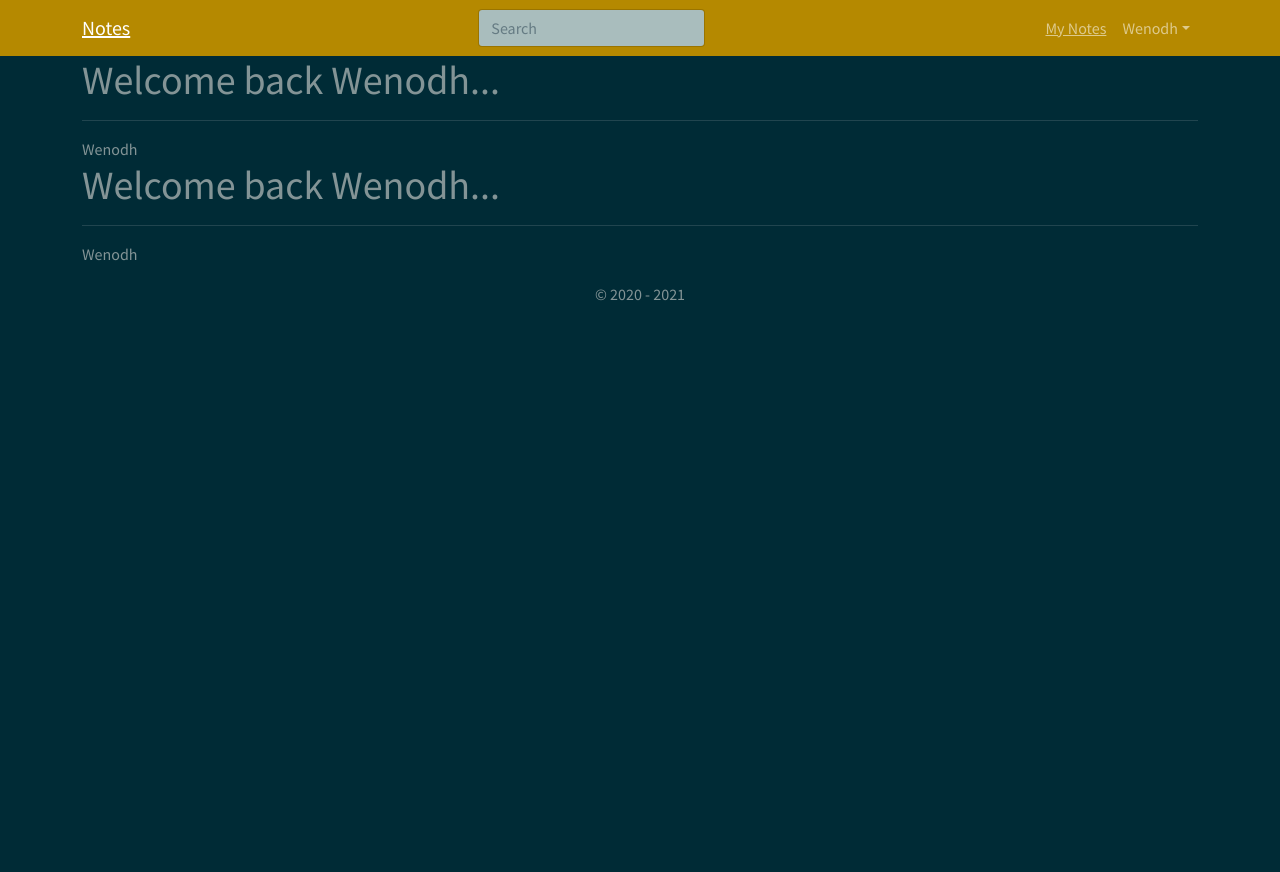
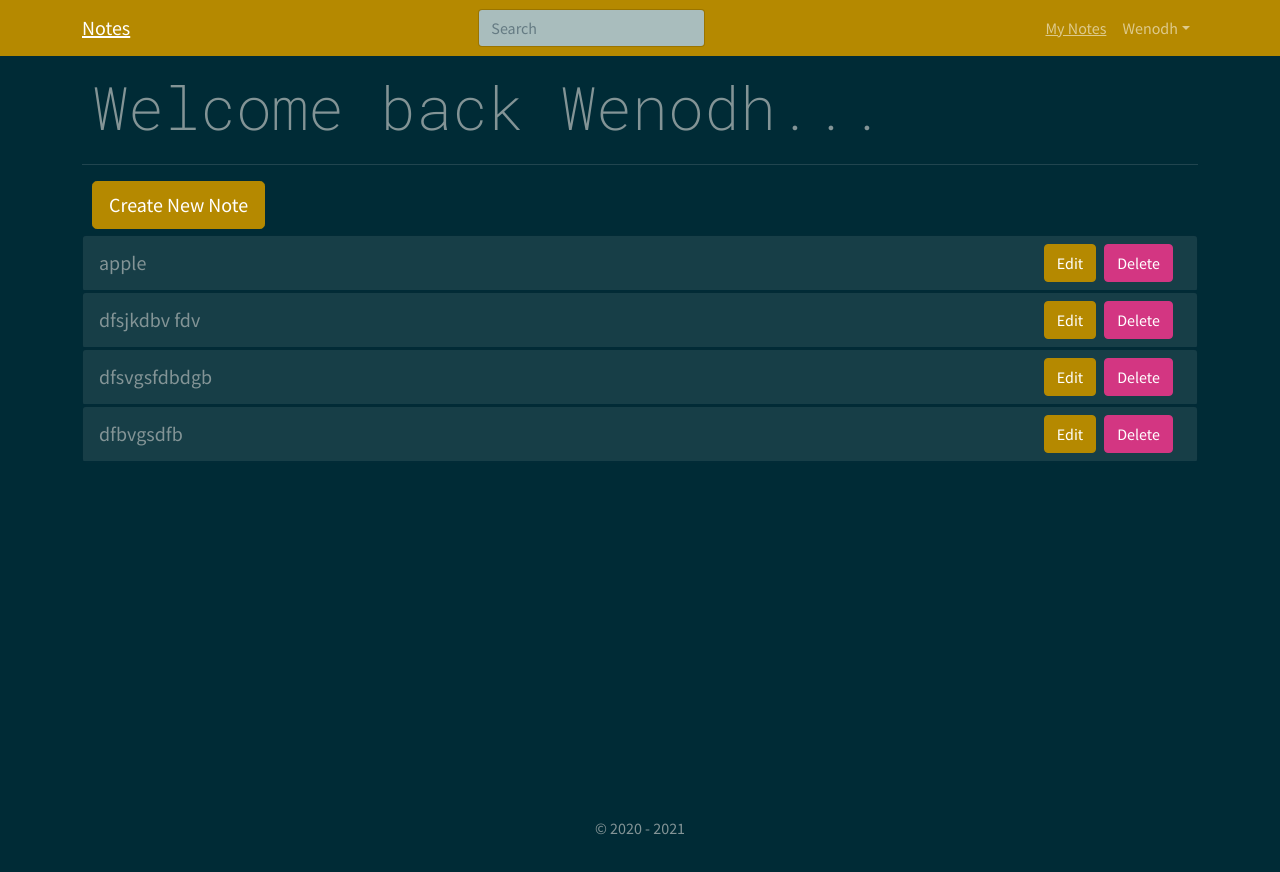
Before and after one commit to Wenodh/notes, a React (Create React App) app in the folder frontend/: page /mynotes in a window 1280 px wide. Before the commit the page ends 800 px from the top, so only its background shows below. Built offline with nearby package versions, Linux system fonts and the light colour scheme.

Commit message:
changed basic my notes page added accordion

```diff
--- a/frontend/src/components/MainScreen.css
+++ b/frontend/src/components/MainScreen.css
@@ -0,0 +1,23 @@
+@import url('https://fonts.googleapis.com/css2?family=Roboto+Mono:wght@200&display=swap');
+
+.mainBack {
+    min-height: 93vh;
+    display: flex;
+    padding: 10px 0;
+}
+.page {
+    width: 100%;
+}
+.heading {
+    font-size: 60px;
+    font-family: 'Roboto Mono', monospace;
+    padding: 5px 10px;
+}
+
+@media only screen and (max-width: 600px) {
+    .heading {
+        font-size: 40px;
+        display: flex;
+        justify-content: center;
+    }
+}
--- a/frontend/src/components/MainScreen.js
+++ b/frontend/src/components/MainScreen.js
@@ -1,6 +1,6 @@
 import React from 'react';
 import { Container, Row } from 'react-bootstrap';
-
+import './MainScreen.css';
 const MainScreen = ({ tittle, children }) => {
     return (
         <div className="mainBack">
--- a/frontend/src/screens/MyNotes/MyNotes.js
+++ b/frontend/src/screens/MyNotes/MyNotes.js
@@ -1,10 +1,73 @@
+import { Accordion, Badge, Button, Card } from 'react-bootstrap';
+import { Link } from 'react-router-dom';
 import MainScreen from '../../components/MainScreen';
 
 const MyNotes = () => {
+    let notes = ['apple', 'dfsjkdbv fdv', 'dfsvgsfdbdgb', 'dfbvgsdfb'];
     return (
         <>
-            <MainScreen tittle={'Welcome back Wenodh...'}>Wenodh</MainScreen>
-            <MainScreen tittle={'Welcome back Wenodh...'}>Wenodh</MainScreen>
+            <MainScreen tittle={'Welcome back Wenodh...'}>
+                <Link to="createnote">
+                    <Button
+                        style={{ marginLeft: 10, marginBottom: 6 }}
+                        size="lg"
+                    >
+                        Create New Note
+                    </Button>{' '}
+                </Link>
+                {notes.map((note) => (
+                    <Accordion>
+                        <Card>
+                            <Card.Header
+                                // text="primary"
+                                style={{ display: 'flex' }}
+                            >
+                                <span
+                                    style={{
+                                        textDecoration: 'none',
+                                        flex: 1,
+                                        cursor: 'pointer',
+                                        alignSelf: 'center',
+                                        fontSize: 20,
+                                    }}
+                                >
+                                    <Accordion.Toggle
+                                        as={Card.Text}
+                                        variant="link"
+                                        eventKey="0"
+                                    >
+                                        {' '}
+                                        {note}
+                                    </Accordion.Toggle>
+                                </span>
+
+                                <div>
+                                    {' '}
+                                    <Button>Edit</Button>
+                                    <Button variant="danger" className="mx-2">
+                                        Delete
+                                    </Button>
+                                </div>
+                            </Card.Header>
+                            <Accordion.Collapse eventKey="0">
+                                <Card.Body>
+                                    <h4>
+                                        <Badge pill bg="success">
+                                            Success
+                                        </Badge>
+                                    </h4>
+                                    <blockquote className="blockquote mb-0">
+                                        <p>content</p>
+                                        <footer className="blockquote-footer">
+                                            Created on date
+                                        </footer>
+                                    </blockquote>
+                                </Card.Body>
+                            </Accordion.Collapse>
+                        </Card>
+                    </Accordion>
+                ))}
+            </MainScreen>
         </>
     );
 };
```
